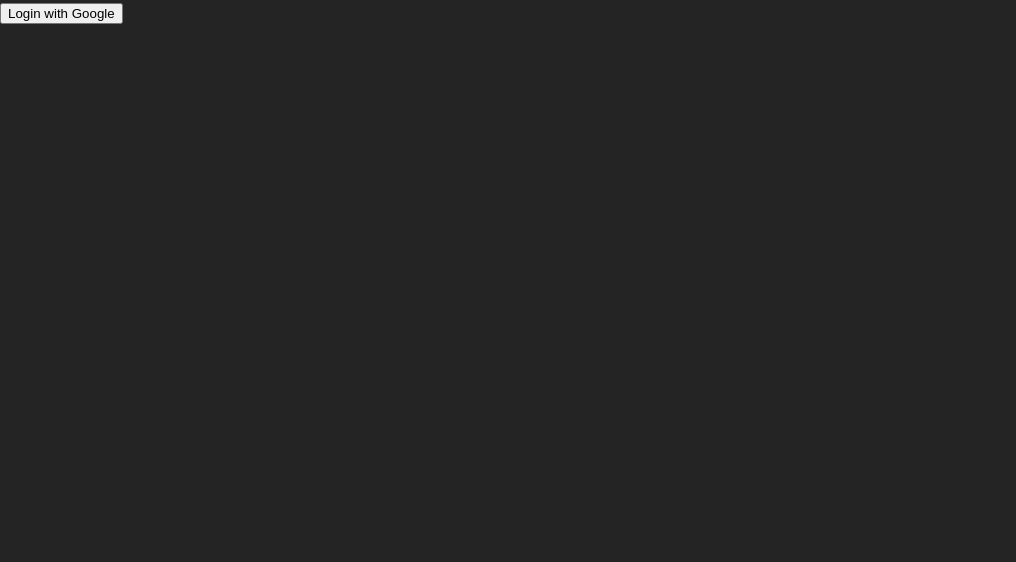
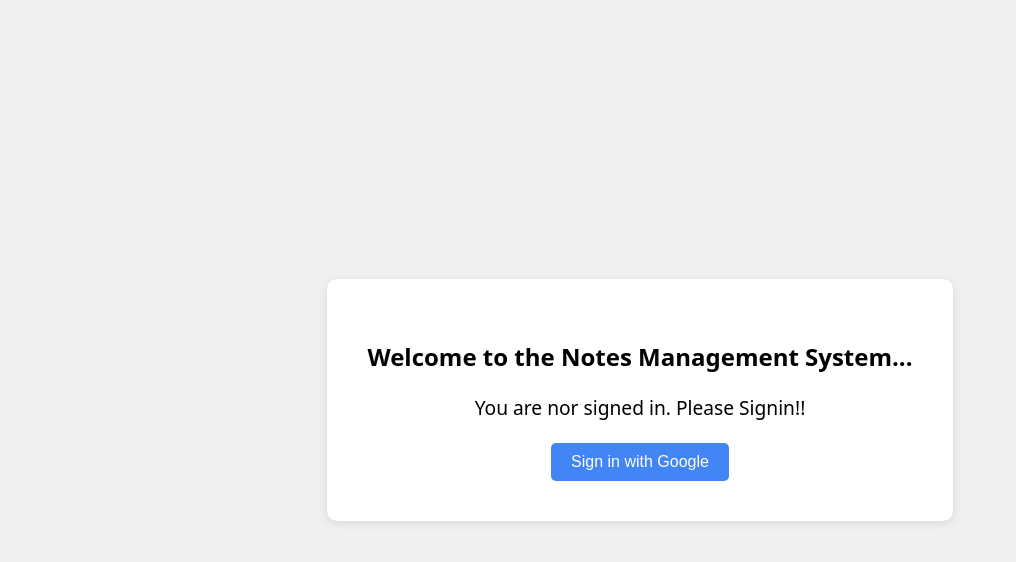
Before and after one commit to rishinhk004/notesdesk, a React (Vite) app: page / in a window 1280 px wide. Shown: the top 562 px of the page, without its empty margins (0-1016 px from the left). Built offline with nearby package versions, Linux system fonts and the light colour scheme.

Commit message:
minor fix

```diff
--- a/src/components/login/Login.jsx
+++ b/src/components/login/Login.jsx
@@ -1,6 +1,7 @@
 import { GoogleAuthProvider, getAuth, signInWithPopup } from "firebase/auth";
 import app from "../../auth/firebase";
 import { useNavigate } from "react-router-dom";
+import styles from "./Login.module.scss"
 
 const Login = () => {
     const navigate = useNavigate();
@@ -19,9 +20,15 @@ const Login = () => {
         }
     }
   return (
-    <>
-    <button onClick={handleLogin}>Login with Google</button>
-    </>
+    <div className={styles.parent}>
+    <div className={styles.container}>
+      <h2>Welcome to the Notes Management System...</h2>
+      <p>You are nor signed in. Please Signin!!</p>
+      <button onClick={handleLogin} className={styles.sign_button}>
+        Sign in with Google
+      </button>
+    </div>
+  </div>
 )
 }
 export default Login;
--- /dev/null
+++ b/src/components/login/Login.module.scss
@@ -0,0 +1,48 @@
+.parent {
+    display: flex;
+    justify-content: center;
+    align-items: center;
+    height: 100vh;
+    background-color: #f0f0f0;
+
+    .container {
+      text-align: center;
+      background-color: white;
+      padding: 40px;
+      border-radius: 10px;
+      box-shadow: 0 2px 10px rgba(0, 0, 0, 0.1);
+
+      h2 {
+        color: black;
+        margin-bottom: 10px;
+        font-family: system-ui, -apple-system, BlinkMacSystemFont, 'Segoe UI', Roboto, Oxygen, Ubuntu, Cantarell, 'Open Sans', 'Helvetica Neue', sans-serif;
+      }
+
+      p{
+        color: black;
+        margin-bottom: 20px;
+        font-family: system-ui, -apple-system, BlinkMacSystemFont, 'Segoe UI', Roboto, Oxygen, Ubuntu, Cantarell, 'Open Sans', 'Helvetica Neue', sans-serif;
+        font-size: 1.2rem;
+      }
+
+      .sign_button {
+        display: inline-flex;
+        align-items: center;
+        padding: 10px 20px;
+        background-color: #4285f4;
+        color: white;
+        border: none;
+        border-radius: 5px;
+        cursor: pointer;
+        font-size: 16px;
+
+        &:hover {
+          background-color: #357ae8;
+        }
+
+        &:active {
+          background-color: #2a65d3;
+        }
+      }
+    }
+  }
--- a/src/pages/Libraries/Libraries.jsx
+++ b/src/pages/Libraries/Libraries.jsx
@@ -17,7 +17,7 @@ const Form = () => {
                         lib: val
                     });
                     console.log(req);
-                    alert("Library created successfully:Reload the page to see the change.");
+                    alert("Library created successfully");
                 }
                 catch (err) {
                     console.log(err);
@@ -27,7 +27,6 @@ const Form = () => {
     );
 }
 const Libraries = () => {
-
     const deleteLibrary = async (id) => {
         try {
           await axios.put(`${import.meta.env.VITE_BACKEND_API}/library/delete/${id}`);
--- a/src/pages/Subjects/Subjects.jsx
+++ b/src/pages/Subjects/Subjects.jsx
@@ -10,14 +10,14 @@ const Form = (props) => {
             <input type="text" value={val} onChange={(e) => setVal(e.target.value)} />
             <button onClick={async function (e) {
                 try {
-                    e.preventDefault();
+                    // e.preventDefault();
                     let req = await axios.post(`${import.meta.env.VITE_BACKEND_API}/subject/add`, {
                         user: JSON.parse(localStorage.getItem('user')).email,
                         sub: val,
                         libraryId: props.id
                     });
                     console.log(req);
-                    alert("Subject created successfully:Reload the page to see the change.");
+                    alert("Subject created successfully");
                 }
                 catch (err) {
                     console.log(err);
@@ -61,15 +61,15 @@ const Subjects = () => {
                             <Link to={`/libraries/${id}/${item.id}`} className={styles.card_parent}>
                                 <h3>{item.sub}</h3>
                             </Link>
-                            <button onClick={() => deleteSubjects(item.id)}>Delete</button>
+                            <button className={styles.button} onClick={() => deleteSubjects(item.id)}>Delete</button>
                         </div>
                     ))
                 }
                 <div className={styles.formHolder}>
                     {form === true ? <Form id={id} /> : null}
                 </div>
-                <button className={styles.addSub} onClick={toggleForm}>+</button>
             </div>
+            <button className={styles.addSub} onClick={toggleForm}>+</button>
         </div>
     );
 }
--- a/src/pages/Subjects/Subjects.module.scss
+++ b/src/pages/Subjects/Subjects.module.scss
@@ -0,0 +1,35 @@
+.wrapper {
+    min-height: 100vh;
+    display: flex;
+    align-items: center;
+    justify-content: center;
+    flex-direction: row;
+    gap:5rem;
+
+    .subscont {
+        display: flex;
+        flex-wrap: wrap;
+        align-items: center;
+        justify-content: center;
+        width: 100%;
+        margin: 0 ;
+        margin-bottom: 5px;
+
+        .card {
+            display: flex;
+            align-items: center;
+            justify-content: center;
+            flex-direction: row;
+            width: 100%;
+            gap: 3rem;
+
+            .button {
+                background-color: #ff4d4d;
+                color: white;
+                border: none;
+                padding: 5px 10px;
+                cursor: pointer;
+            }
+        }
+    }
+}
```
Also changed, not shown: 1 other file (tests, documents, lock files or other folders).
